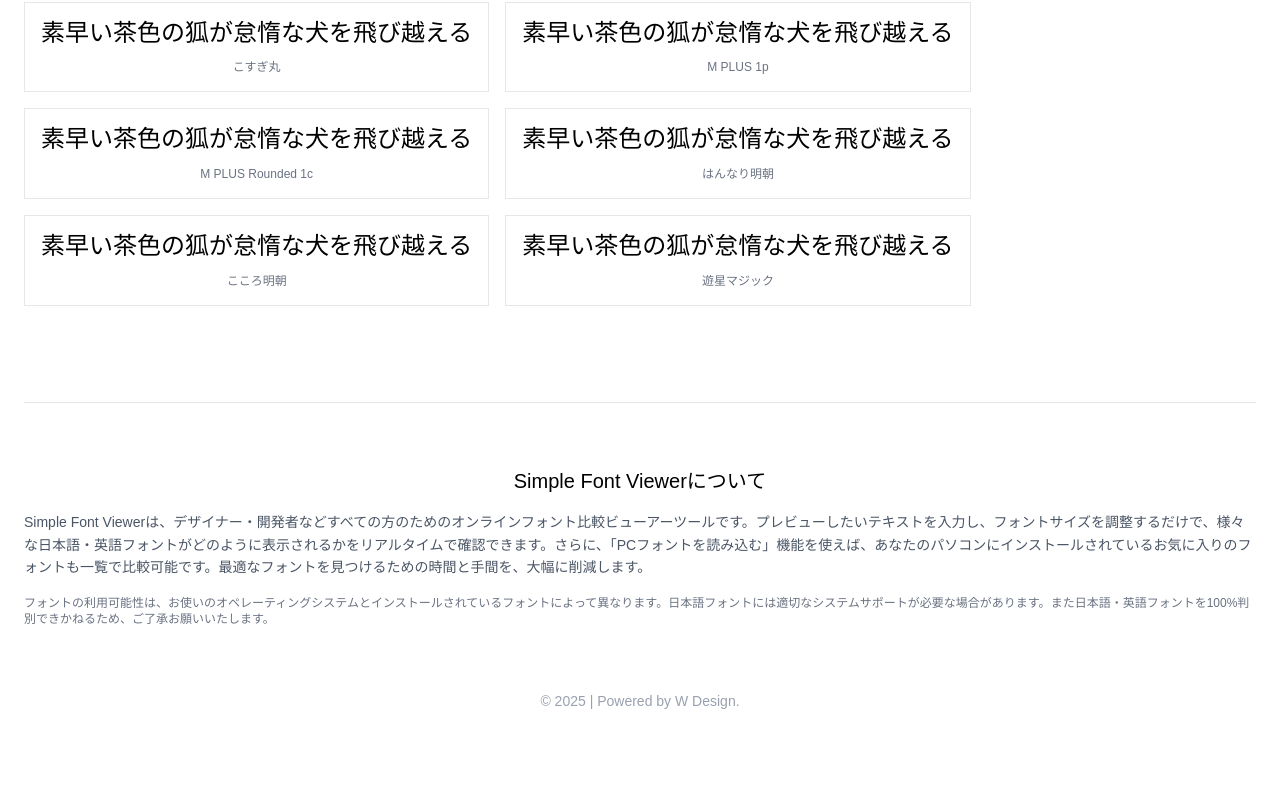
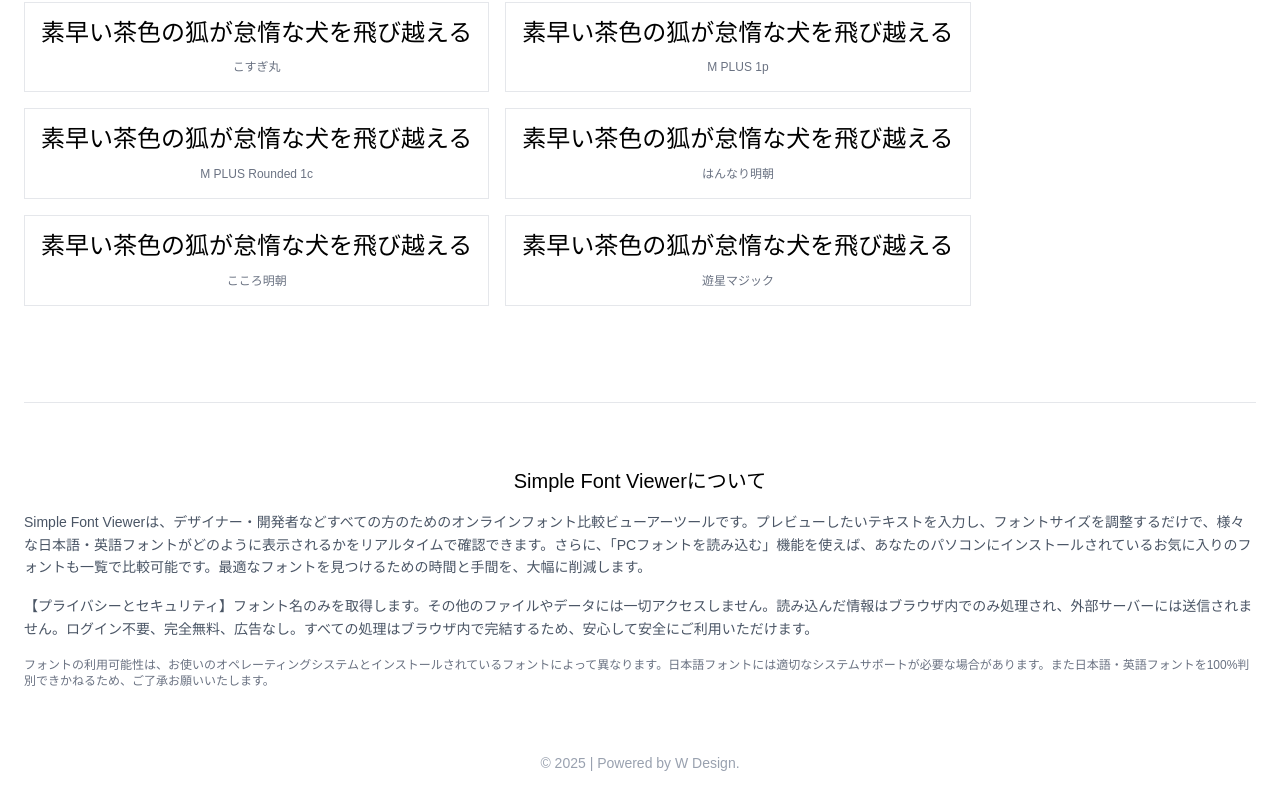
Before and after one commit to hayate1107-pixel/simple-font-viewer, a Next.js app: page / in a window 1280 px wide. Shown: the part 1313-2122 px from the top of the page. Before the commit the page ends 2088 px from the top, so only its background shows below. Built offline with nearby package versions, Linux system fonts and the light colour scheme.

Commit message:
fix: explanation v02

```diff
--- a/src/app/page.tsx
+++ b/src/app/page.tsx
@@ -394,6 +394,9 @@
             <p>
               Simple Font Viewerは、デザイナー・開発者などすべての方のためのオンラインフォント比較ビューアーツールです。プレビューしたいテキストを入力し、フォントサイズを調整するだけで、様々な日本語・英語フォントがどのように表示されるかをリアルタイムで確認できます。さらに、「PCフォントを読み込む」機能を使えば、あなたのパソコンにインストールされているお気に入りのフォントも一覧で比較可能です。最適なフォントを見つけるための時間と手間を、大幅に削減します。
             </p>
+            <p>
+【プライバシーとセキュリティ】フォント名のみを取得します。その他のファイルやデータには一切アクセスしません。読み込んだ情報はブラウザ内でのみ処理され、外部サーバーには送信されません。ログイン不要、完全無料、広告なし。すべての処理はブラウザ内で完結するため、安心して安全にご利用いただけます。
+            </p>
             <p className="text-xs text-gray-500">
               フォントの利用可能性は、お使いのオペレーティングシステムとインストールされているフォントによって異なります。
               {isJapanese && '日本語フォントには適切なシステムサポートが必要な場合があります。'}
```
